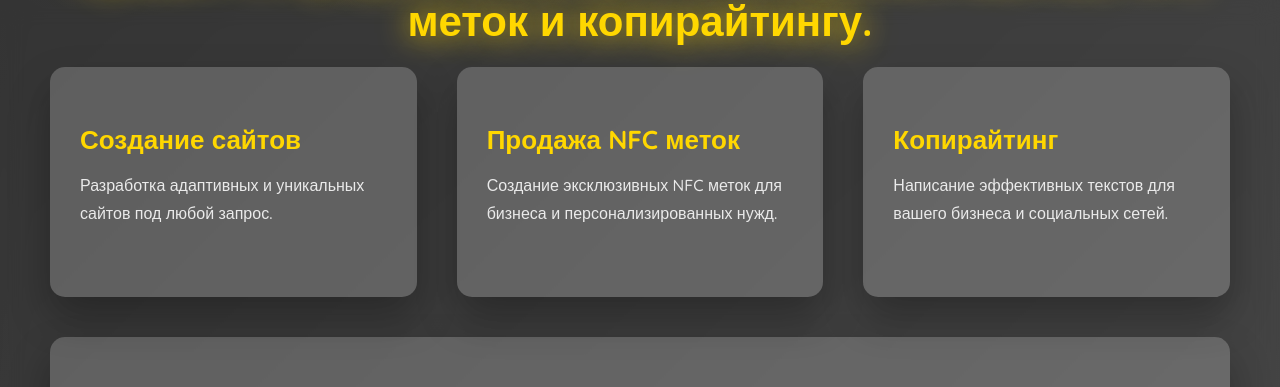
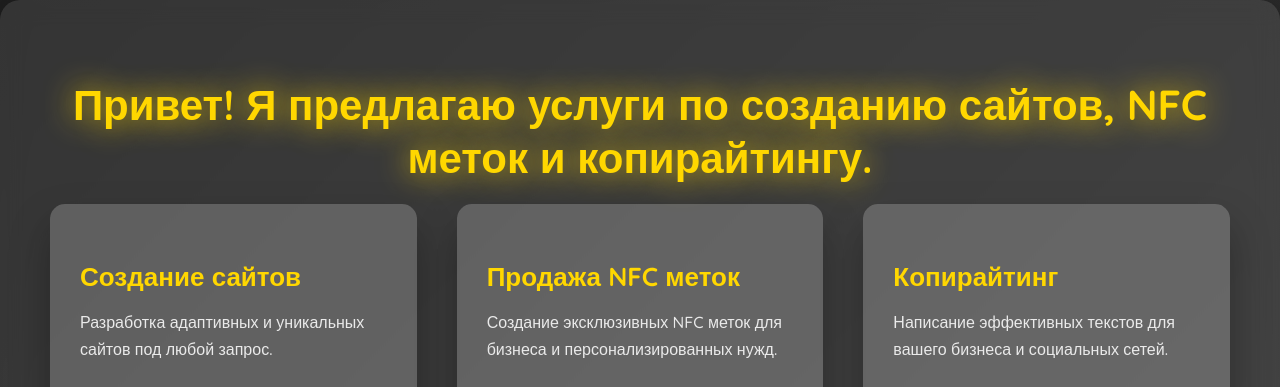
Before and after one commit to Leny1050/visitka, a plain HTML site: page index.html in a window 1280 px wide. Shown: the top 387 px of the page. Drawn offline with Linux system fonts and the light colour scheme; a script that the page names is missing.

Commit message:
Update index.html

```diff
--- a/index.html
+++ b/index.html
@@ -16,9 +16,9 @@
             text-align: center;
             display: flex;
             justify-content: center;
-            align-items: center;
-            height: 100vh;
-            overflow: hidden;
+            align-items: flex-start;
+            min-height: 100vh; /* Изменено с 100vh на min-height */
+            overflow-y: auto; /* Разрешаем вертикальный скролл */
             box-sizing: border-box;
         }
 
@@ -293,4 +293,4 @@
     </script>
 
 </body>
-    </html>
+            </html>
```
